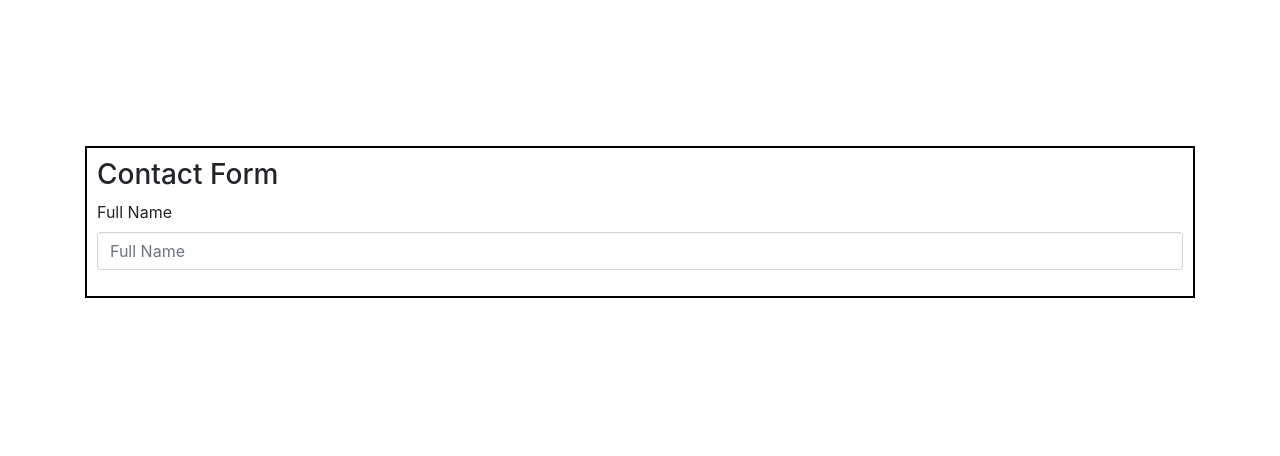
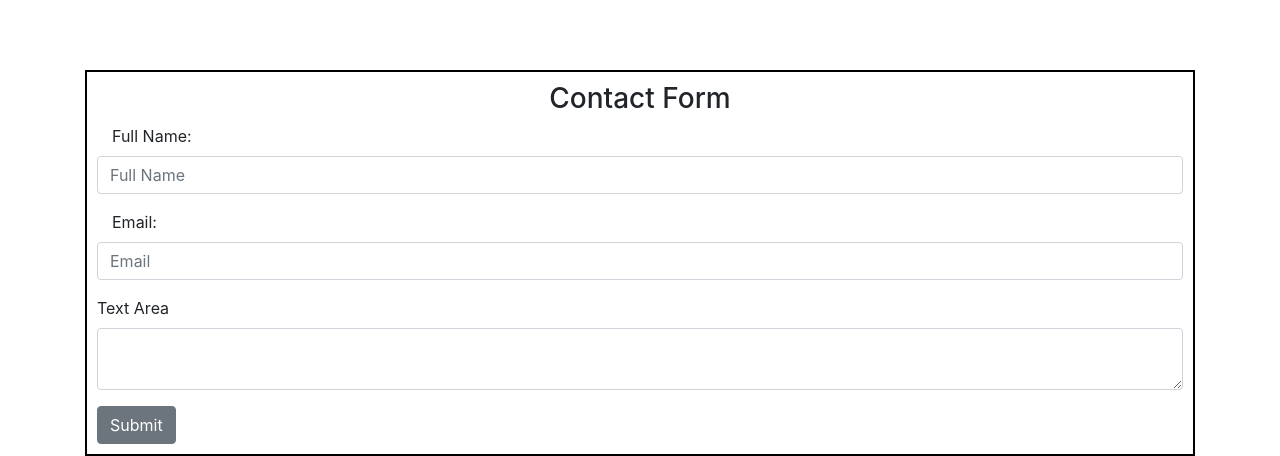
Before and after one commit to CleverOscar/Portfolio, a React (Create React App) app: page / in a window 1280 px wide. Shown: the part 1682-2138 px from the top of the page. Before the commit the page ends 2000 px from the top, so only its background shows below. Built offline with nearby package versions, Linux system fonts and the light colour scheme.

Commit message:
Navbar Fixedf

```diff
--- a/src/App.js
+++ b/src/App.js
@@ -42,11 +42,11 @@ class App extends React.Component {
 
     return (
     <div className="App">
-      <div>
+      <header>
         <NavbarMenu />
-      </div>
+      </header>
 
-      <Container>
+      <Container className="main">
         < About />
         <Gallary images={this.state.images} />
         < ContactForm / >
--- a/src/index.css
+++ b/src/index.css
@@ -16,6 +16,7 @@ code {
 .App {
   margin: 0 auto;
   height: 2000px;
+  margin-top: 100px;
 }
 
 .header_component {
@@ -23,13 +24,15 @@ code {
   border-style: double;
 }
 
-
-
 /* Contact Form Stlyes */
 
 .contact_form {
   border: 2px solid black;
   width: auto;
-  margin-top: 150px;
+  margin-top: 75px;
   padding: 10px;
 }
+
+.contact_title {
+  text-align: center;
+}
--- a/src/navbar/Navbar.js
+++ b/src/navbar/Navbar.js
@@ -24,8 +24,8 @@ const NavbarMenu = () => {
     const toggle = () => setIsOpen(!isOpen);
 
     return(
-        <div className="navbarcss">
-            <Navbar color="light" light expand="md">
+        <div className="navbarFixed">
+            <Navbar fixed="top" color="light" light expand="md">
                 <NavbarBrand href="/">Clever Oscar</NavbarBrand>
                 <NavbarToggler onClick={toggle} />
                 <Collapse isOpen={isOpen} navbar>
--- a/src/views/Contact/Contact.js
+++ b/src/views/Contact/Contact.js
@@ -5,17 +5,30 @@ import {Row, Col, Form, Button, FormGroup, Label, Input} from 'reactstrap';
 
 const ContactForm =  (props) => (
     <div className="contact_form">
-        <h3 className="contact_header">Contact Form</h3>
-
+        <h3 className="contact_title">Contact Form</h3>
         <Form>
-            <FormGroup>
+        <FormGroup>
+            <Col>
                 <Label>
-                    Full Name
+                    Full Name:
                 </Label>
-                <Input type="text" placeholder="Full Name" />
-            </FormGroup>
+            </Col>
+            <Input type="text" placeholder="Full Name" />
+        </FormGroup>
+        <FormGroup>
+            <Col>
+                <Label>
+                    Email:
+                </Label>
+            </Col>
+            <Input type="email" placeholder="Email" />
+        </FormGroup>
+        <FormGroup>
+            <Label for="exampleText">Text Area</Label>
+            <Input type="textarea" name="text" id="exampleText" />
+        </FormGroup>
+        <Button>Submit</Button>
         </Form>
-
     </div>
 )
 
--- a/src/views/Image_Gallary/ImageList.css
+++ b/src/views/Image_Gallary/ImageList.css
@@ -6,6 +6,9 @@
 
 .gallaryImages img {
     width: 100%;
+    border: 5px solid black;
+    height: 100%;
+    box-shadow: 12px 12px 2px 1px rgba(50, 50, 128, 0.2);
 }
 
 .projects_header {
```
